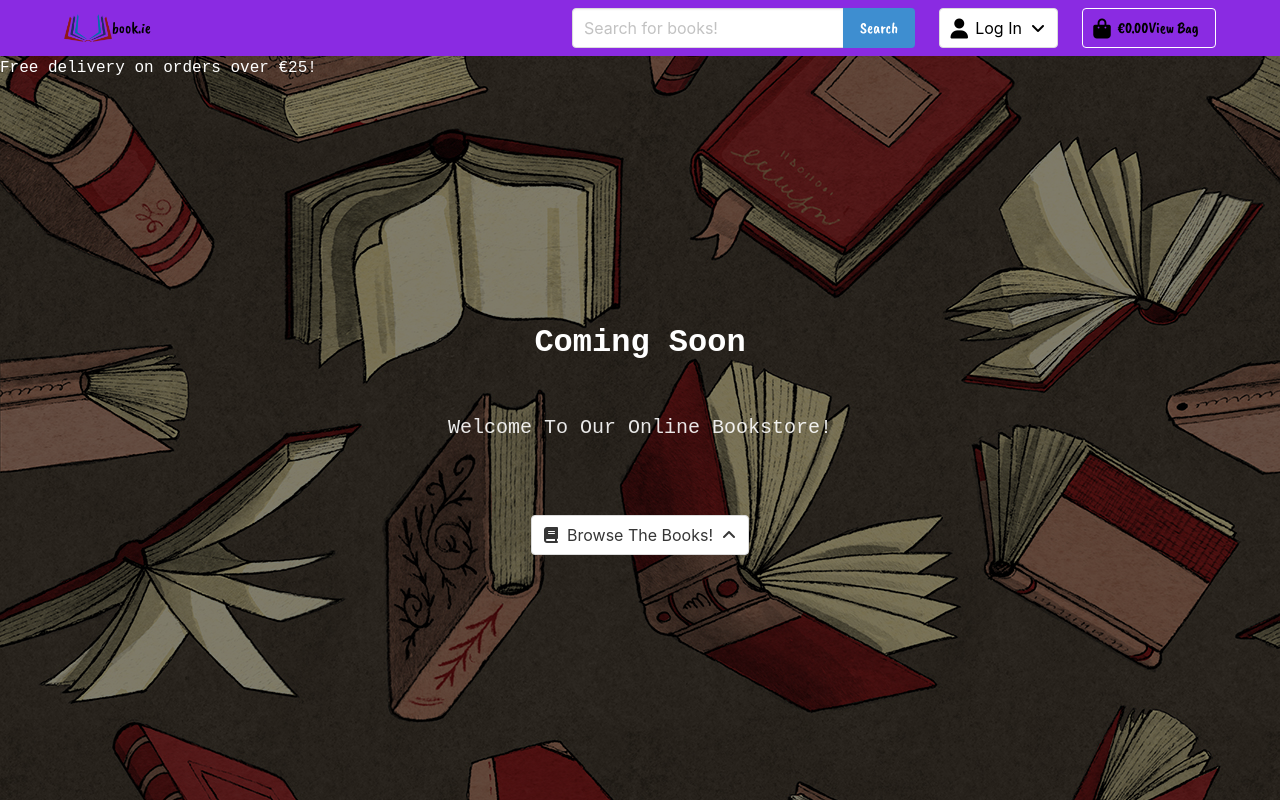
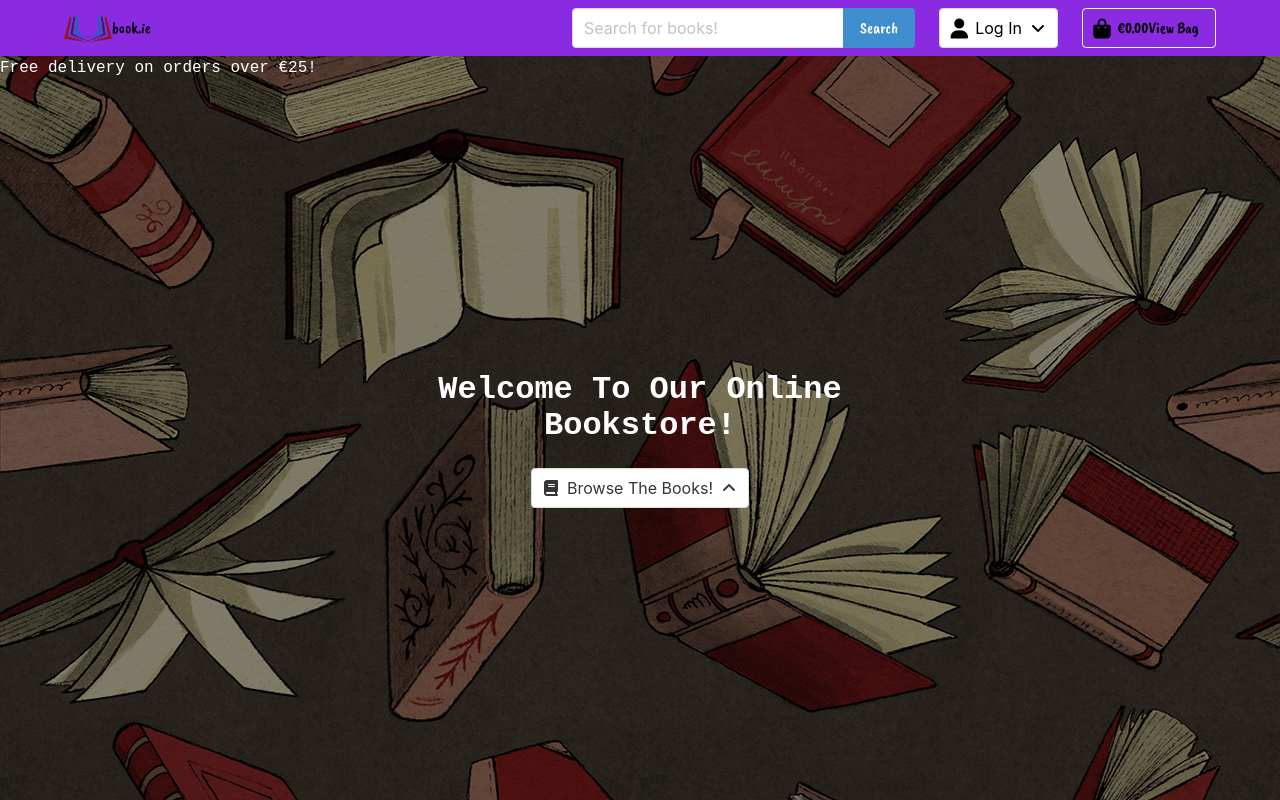
Before and after one commit to anteCedens/CI-MS4-ecommerce-site, a Django app: page / in a window 1280 px wide. Run offline with Django 3.2, Linux system fonts and the light colour scheme; some libraries are stand-ins or nearby versions; some web fonts are replaced.

Commit message:
Remove unused subtitle

```diff
--- a/home/templates/home/index.html
+++ b/home/templates/home/index.html
@@ -8,12 +8,8 @@
     <div class="container has-text-centered">
         <div class="column is-6 is-offset-3">
             <h1 class="title">
-                Coming Soon
+                Welcome To Our Online Bookstore!
             </h1>
-            <h2 class="subtitle">
-                Welcome To Our Online Bookstore!
-            </h2>
-
 
             <div class="dropdown is-up is-hoverable">
                 <div class="dropdown-trigger">
```
